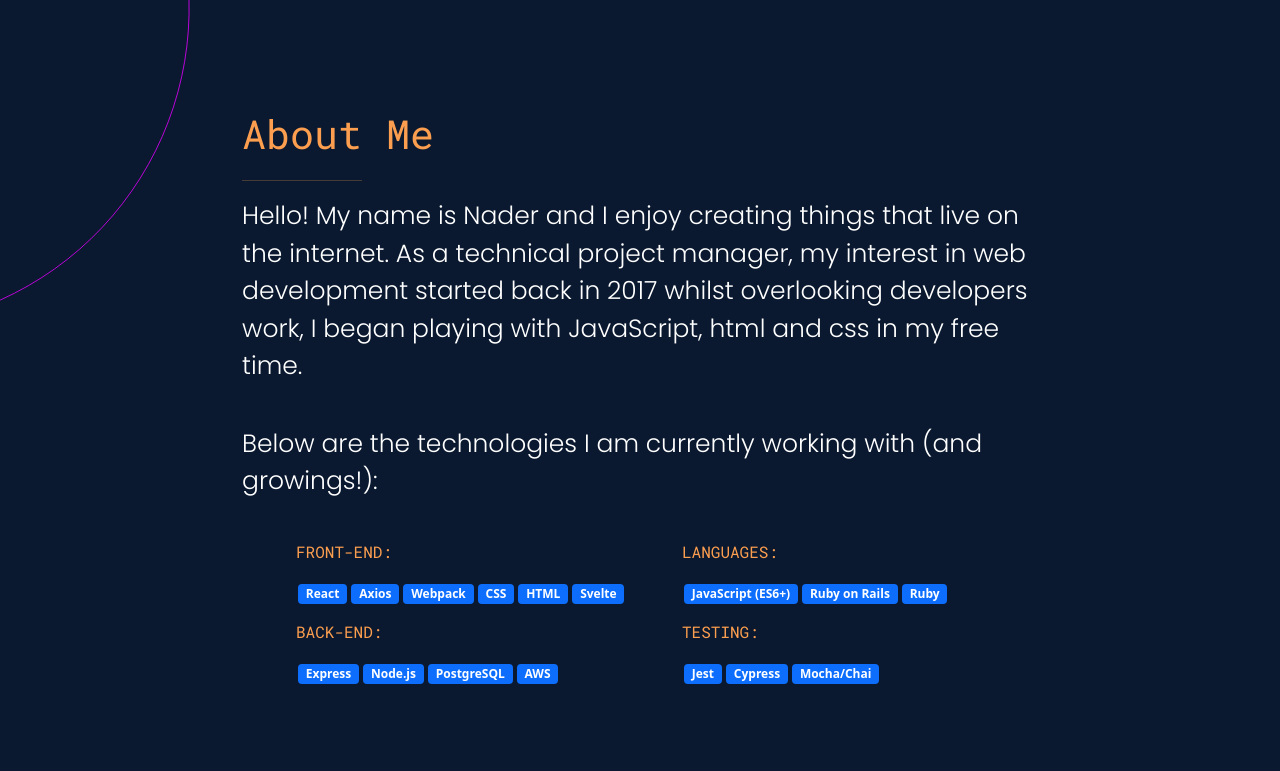
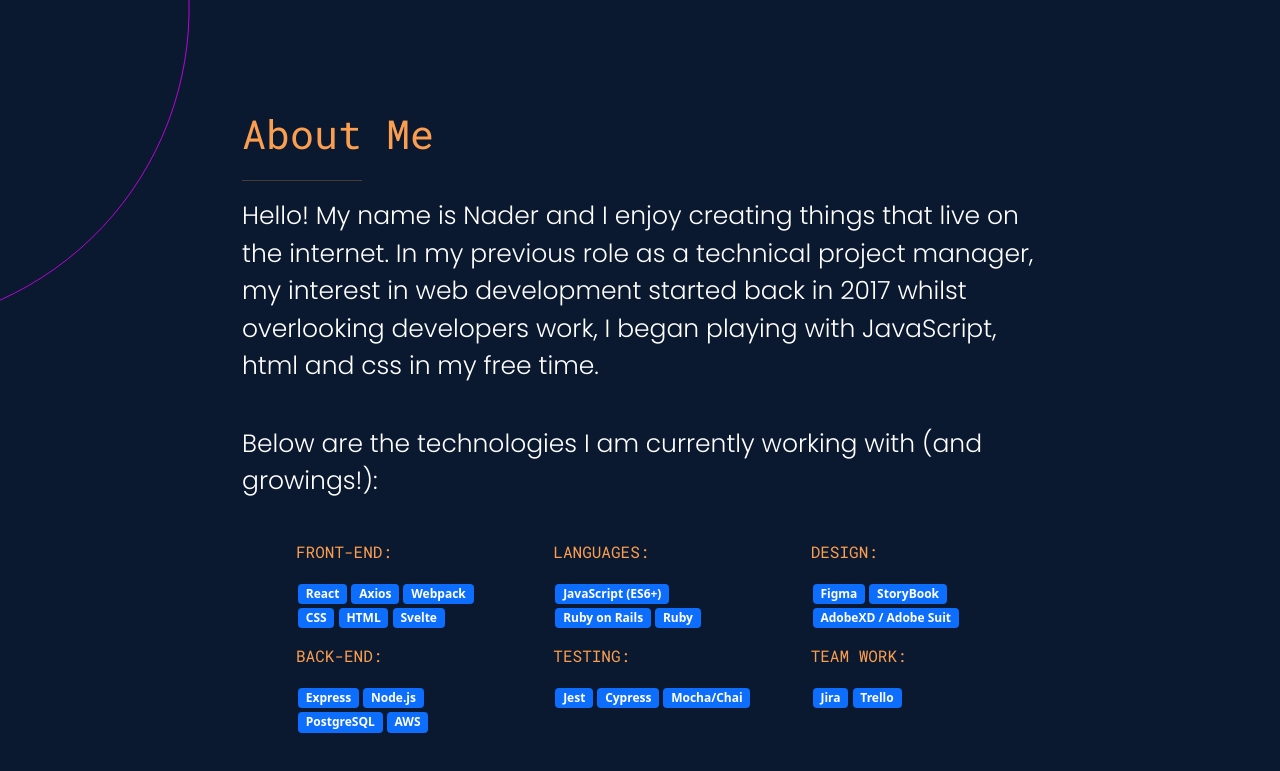
Before and after one commit to NaderNasr/PortfolioV2, a React (Create React App) app: page / in a window 1280 px wide. Shown: the part 944-1715 px from the top of the page. Built offline with nearby package versions, Linux system fonts and the light colour scheme.

Commit message:
fix about  content

```diff
--- a/src/components/About/About.jsx
+++ b/src/components/About/About.jsx
@@ -23,7 +23,7 @@
                   <div>
                     <p className='about-text-desc'>
                       Hello! My name is Nader and I enjoy creating things
-                      that live on the internet. As a technical project manager, my interest in web development started back in 2017 whilst overlooking developers work, I began playing with JavaScript, html and css in my free time.
+                      that live on the internet. In my previous role as a technical project manager, my interest in web development started back in 2017 whilst overlooking developers work, I began playing with JavaScript, html and css in my free time.
                     </p>
                     <br />
                     <p className='about-text-desc'>
@@ -65,6 +65,22 @@
                           <Badge>Jest</Badge>{' '}
                           <Badge>Cypress</Badge>{' '}
                           <Badge>Mocha/Chai</Badge>{' '}
+
+                        </ul>
+
+                      </Col>
+                      <Col>
+                        <p className='about-list-title'>DESIGN:</p>
+                        <ul className='about-list'>
+                          <Badge>Figma</Badge>{' '}
+                          <Badge>StoryBook</Badge>{' '}
+                          <Badge>AdobeXD / Adobe Suit</Badge>{' '}
+                        </ul>
+
+                        <p className='about-list-title'>TEAM WORK:</p>
+                        <ul className='about-list'>
+                          <Badge>Jira</Badge>{' '}
+                          <Badge>Trello</Badge>{' '}
                         </ul>
 
                       </Col>
```
